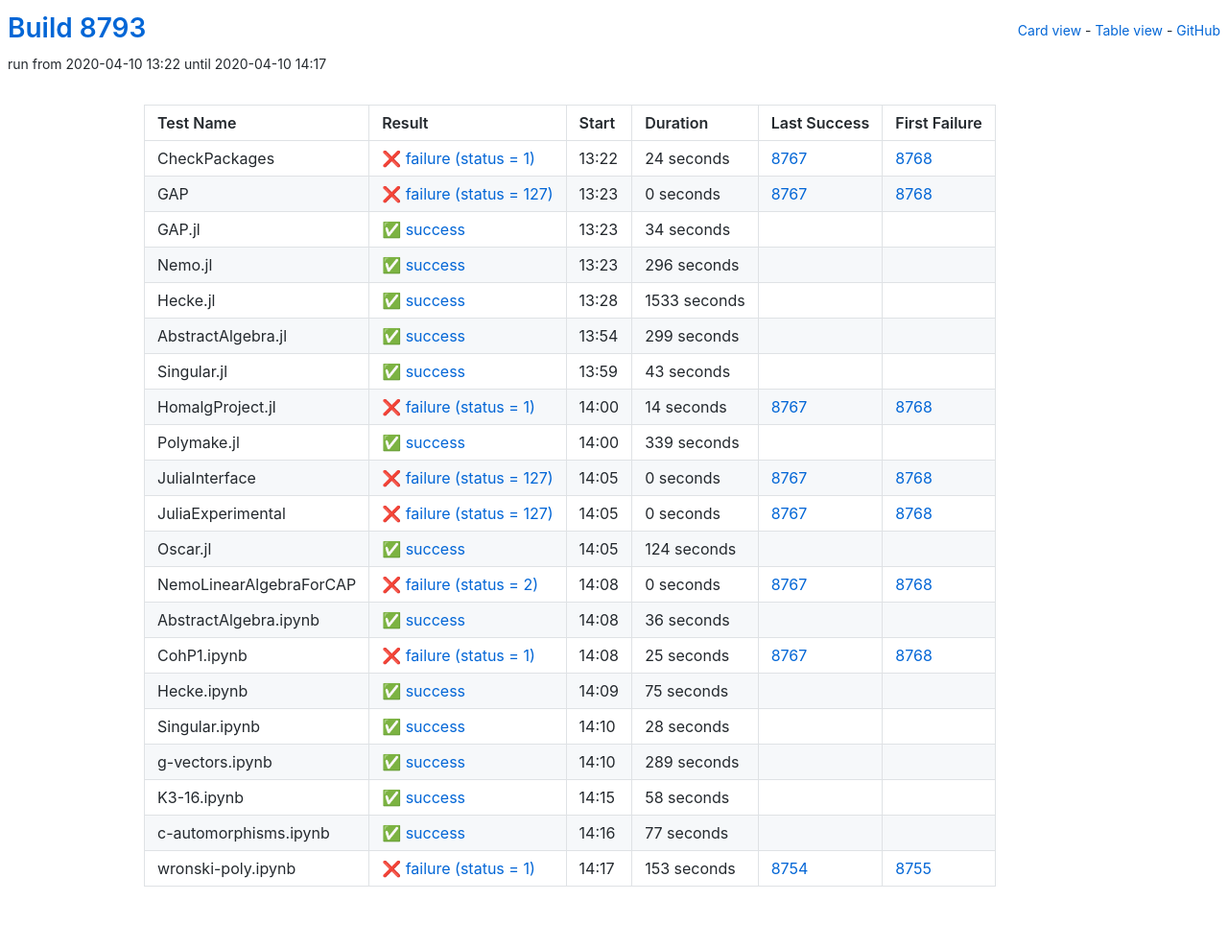
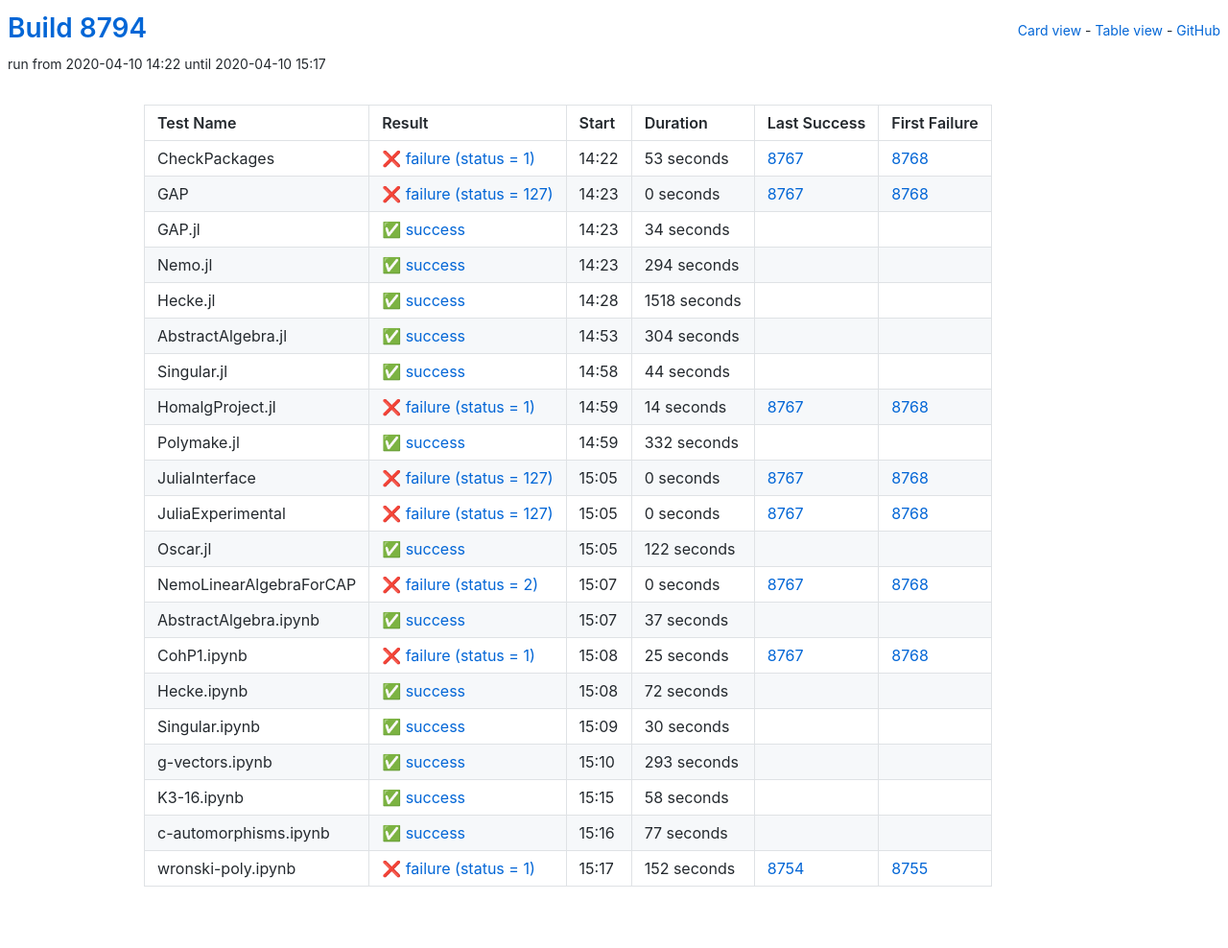
Before and after one commit to oscar-system/oscar-ci-status, a Jekyll site: the page built from table.html, in a window 1280 px wide. Shown: the whole page at 96% size. Built offline with Jekyll 4.4.1, drawn with Linux system fonts in a browser that asks for light colours.

Commit message:
Build 8794

```diff
--- a/_data/ci.yml
+++ b/_data/ci.yml
@@ -1,16 +1,16 @@
-build: 8793
-build_url: https://oscarci.mathematik.uni-kl.de/job/oscar/8793/
+build: 8794
+build_url: https://oscarci.mathematik.uni-kl.de/job/oscar/8794/
 job: oscar
 tests:
-- duration: 24
+- duration: 53
   exitcode: 1
   first_failure: 8768
   first_failure_url: https://oscarci.mathematik.uni-kl.de/job/oscar/8768/
   last_success: 8767
   last_success_url: https://oscarci.mathematik.uni-kl.de/job/oscar/8767/
-  log: https://oscarci.mathematik.uni-kl.de/job/oscar/8793/artifact/logs/build-8793/CheckPackages.log
+  log: https://oscarci.mathematik.uni-kl.de/job/oscar/8794/artifact/logs/build-8794/CheckPackages.log
   name: CheckPackages
-  start: 2020-04-10 13:22
+  start: 2020-04-10 14:22
   status: failure
   success: false
 - duration: 0
@@ -19,9 +19,9 @@ tests:
   first_failure_url: https://oscarci.mathematik.uni-kl.de/job/oscar/8768/
   last_success: 8767
   last_success_url: https://oscarci.mathematik.uni-kl.de/job/oscar/8767/
-  log: https://oscarci.mathematik.uni-kl.de/job/oscar/8793/artifact/logs/build-8793/GAP.log
+  log: https://oscarci.mathematik.uni-kl.de/job/oscar/8794/artifact/logs/build-8794/GAP.log
   name: GAP
-  start: 2020-04-10 13:23
+  start: 2020-04-10 14:23
   status: failure
   success: false
 - duration: 34
@@ -30,53 +30,53 @@ tests:
   first_failure_url: null
   last_success: false
   last_success_url: null
-  log: https://oscarci.mathematik.uni-kl.de/job/oscar/8793/artifact/logs/build-8793/GAP.jl.log
+  log: https://oscarci.mathematik.uni-kl.de/job/oscar/8794/artifact/logs/build-8794/GAP.jl.log
   name: GAP.jl
-  start: 2020-04-10 13:23
+  start: 2020-04-10 14:23
   status: success
   success: true
-- duration: 296
+- duration: 294
   exitcode: 0
   first_failure: false
   first_failure_url: null
   last_success: false
   last_success_url: null
-  log: https://oscarci.mathematik.uni-kl.de/job/oscar/8793/artifact/logs/build-8793/Nemo.jl.log
+  log: https://oscarci.mathematik.uni-kl.de/job/oscar/8794/artifact/logs/build-8794/Nemo.jl.log
   name: Nemo.jl
-  start: 2020-04-10 13:23
+  start: 2020-04-10 14:23
   status: success
   success: true
-- duration: 1533
+- duration: 1518
   exitcode: 0
   first_failure: false
   first_failure_url: null
   last_success: false
   last_success_url: null
-  log: https://oscarci.mathematik.uni-kl.de/job/oscar/8793/artifact/logs/build-8793/Hecke.jl.log
+  log: https://oscarci.mathematik.uni-kl.de/job/oscar/8794/artifact/logs/build-8794/Hecke.jl.log
   name: Hecke.jl
-  start: 2020-04-10 13:28
+  start: 2020-04-10 14:28
   status: success
   success: true
-- duration: 299
+- duration: 304
   exitcode: 0
   first_failure: false
   first_failure_url: null
   last_success: false
   last_success_url: null
-  log: https://oscarci.mathematik.uni-kl.de/job/oscar/8793/artifact/logs/build-8793/AbstractAlgebra.jl.log
+  log: https://oscarci.mathematik.uni-kl.de/job/oscar/8794/artifact/logs/build-8794/AbstractAlgebra.jl.log
   name: AbstractAlgebra.jl
-  start: 2020-04-10 13:54
+  start: 2020-04-10 14:53
   status: success
   success: true
-- duration: 43
+- duration: 44
   exitcode: 0
   first_failure: false
   first_failure_url: null
   last_success: false
   last_success_url: null
-  log: https://oscarci.mathematik.uni-kl.de/job/oscar/8793/artifact/logs/build-8793/Singular.jl.log
+  log: https://oscarci.mathematik.uni-kl.de/job/oscar/8794/artifact/logs/build-8794/Singular.jl.log
   name: Singular.jl
-  start: 2020-04-10 13:59
+  start: 2020-04-10 14:58
   status: success
   success: true
 - duration: 14
@@ -85,20 +85,20 @@ tests:
   first_failure_url: https://oscarci.mathematik.uni-kl.de/job/oscar/8768/
   last_success: 8767
   last_success_url: https://oscarci.mathematik.uni-kl.de/job/oscar/8767/
-  log: https://oscarci.mathematik.uni-kl.de/job/oscar/8793/artifact/logs/build-8793/HomalgProject.jl.log
+  log: https://oscarci.mathematik.uni-kl.de/job/oscar/8794/artifact/logs/build-8794/HomalgProject.jl.log
   name: HomalgProject.jl
-  start: 2020-04-10 14:00
+  start: 2020-04-10 14:59
   status: failure
   success: false
-- duration: 339
+- duration: 332
   exitcode: 0
   first_failure: false
   first_failure_url: null
   last_success: false
   last_success_url: null
-  log: https://oscarci.mathematik.uni-kl.de/job/oscar/8793/artifact/logs/build-8793/Polymake.jl.log
+  log: https://oscarci.mathematik.uni-kl.de/job/oscar/8794/artifact/logs/build-8794/Polymake.jl.log
   name: Polymake.jl
-  start: 2020-04-10 14:00
+  start: 2020-04-10 14:59
   status: success
   success: true
 - duration: 0
@@ -107,9 +107,9 @@ tests:
   first_failure_url: https://oscarci.mathematik.uni-kl.de/job/oscar/8768/
   last_success: 8767
   last_success_url: https://oscarci.mathematik.uni-kl.de/job/oscar/8767/
-  log: https://oscarci.mathematik.uni-kl.de/job/oscar/8793/artifact/logs/build-8793/JuliaInterface.log
+  log: https://oscarci.mathematik.uni-kl.de/job/oscar/8794/artifact/logs/build-8794/JuliaInterface.log
   name: JuliaInterface
-  start: 2020-04-10 14:05
+  start: 2020-04-10 15:05
   status: failure
   success: false
 - duration: 0
@@ -118,20 +118,20 @@ tests:
   first_failure_url: https://oscarci.mathematik.uni-kl.de/job/oscar/8768/
   last_success: 8767
   last_success_url: https://oscarci.mathematik.uni-kl.de/job/oscar/8767/
-  log: https://oscarci.mathematik.uni-kl.de/job/oscar/8793/artifact/logs/build-8793/JuliaExperimental.log
+  log: https://oscarci.mathematik.uni-kl.de/job/oscar/8794/artifact/logs/build-8794/JuliaExperimental.log
   name: JuliaExperimental
-  start: 2020-04-10 14:05
+  start: 2020-04-10 15:05
   status: failure
   success: false
-- duration: 124
+- duration: 122
   exitcode: 0
   first_failure: false
   first_failure_url: null
   last_success: false
   last_success_url: null
-  log: https://oscarci.mathematik.uni-kl.de/job/oscar/8793/artifact/logs/build-8793/Oscar.jl.log
+  log: https://oscarci.mathematik.uni-kl.de/job/oscar/8794/artifact/logs/build-8794/Oscar.jl.log
   name: Oscar.jl
-  start: 2020-04-10 14:05
+  start: 2020-04-10 15:05
   status: success
   success: true
 - duration: 0
@@ -140,20 +140,20 @@ tests:
   first_failure_url: https://oscarci.mathematik.uni-kl.de/job/oscar/8768/
   last_success: 8767
   last_success_url: https://oscarci.mathematik.uni-kl.de/job/oscar/8767/
-  log: https://oscarci.mathematik.uni-kl.de/job/oscar/8793/artifact/logs/build-8793/NemoLinearAlgebraForCAP.log
+  log: https://oscarci.mathematik.uni-kl.de/job/oscar/8794/artifact/logs/build-8794/NemoLinearAlgebraForCAP.log
   name: NemoLinearAlgebraForCAP
-  start: 2020-04-10 14:08
+  start: 2020-04-10 15:07
   status: failure
   success: false
-- duration: 36
+- duration: 37
   exitcode: 0
   first_failure: false
   first_failure_url: null
   last_success: false
   last_success_url: null
-  log: https://oscarci.mathematik.uni-kl.de/job/oscar/8793/artifact/logs/build-8793/AbstractAlgebra.ipynb.log
+  log: https://oscarci.mathematik.uni-kl.de/job/oscar/8794/artifact/logs/build-8794/AbstractAlgebra.ipynb.log
   name: AbstractAlgebra.ipynb
-  start: 2020-04-10 14:08
+  start: 2020-04-10 15:07
   status: success
   success: true
 - duration: 25
@@ -162,42 +162,42 @@ tests:
   first_failure_url: https://oscarci.mathematik.uni-kl.de/job/oscar/8768/
   last_success: 8767
   last_success_url: https://oscarci.mathematik.uni-kl.de/job/oscar/8767/
-  log: https://oscarci.mathematik.uni-kl.de/job/oscar/8793/artifact/logs/build-8793/CohP1.ipynb.log
+  log: https://oscarci.mathematik.uni-kl.de/job/oscar/8794/artifact/logs/build-8794/CohP1.ipynb.log
   name: CohP1.ipynb
-  start: 2020-04-10 14:08
+  start: 2020-04-10 15:08
   status: failure
   success: false
-- duration: 75
+- duration: 72
   exitcode: 0
   first_failure: false
   first_failure_url: null
   last_success: false
   last_success_url: null
-  log: https://oscarci.mathematik.uni-kl.de/job/oscar/8793/artifact/logs/build-8793/Hecke.ipynb.log
+  log: https://oscarci.mathematik.uni-kl.de/job/oscar/8794/artifact/logs/build-8794/Hecke.ipynb.log
   name: Hecke.ipynb
-  start: 2020-04-10 14:09
+  start: 2020-04-10 15:08
   status: success
   success: true
-- duration: 28
+- duration: 30
   exitcode: 0
   first_failure: false
   first_failure_url: null
   last_success: false
   last_success_url: null
-  log: https://oscarci.mathematik.uni-kl.de/job/oscar/8793/artifact/logs/build-8793/Singular.ipynb.log
+  log: https://oscarci.mathematik.uni-kl.de/job/oscar/8794/artifact/logs/build-8794/Singular.ipynb.log
   name: Singular.ipynb
-  start: 2020-04-10 14:10
+  start: 2020-04-10 15:09
   status: success
   success: true
-- duration: 289
+- duration: 293
   exitcode: 0
   first_failure: false
   first_failure_url: null
   last_success: false
   last_success_url: null
-  log: https://oscarci.mathematik.uni-kl.de/job/oscar/8793/artifact/logs/build-8793/g-vectors.ipynb.log
+  log: https://oscarci.mathematik.uni-kl.de/job/oscar/8794/artifact/logs/build-8794/g-vectors.ipynb.log
   name: g-vectors.ipynb
-  start: 2020-04-10 14:10
+  start: 2020-04-10 15:10
   status: success
   success: true
 - duration: 58
@@ -206,9 +206,9 @@ tests:
   first_failure_url: null
   last_success: false
   last_success_url: null
-  log: https://oscarci.mathematik.uni-kl.de/job/oscar/8793/artifact/logs/build-8793/K3-16.ipynb.log
+  log: https://oscarci.mathematik.uni-kl.de/job/oscar/8794/artifact/logs/build-8794/K3-16.ipynb.log
   name: K3-16.ipynb
-  start: 2020-04-10 14:15
+  start: 2020-04-10 15:15
   status: success
   success: true
 - duration: 77
@@ -217,19 +217,19 @@ tests:
   first_failure_url: null
   last_success: false
   last_success_url: null
-  log: https://oscarci.mathematik.uni-kl.de/job/oscar/8793/artifact/logs/build-8793/c-automorphisms.ipynb.log
+  log: https://oscarci.mathematik.uni-kl.de/job/oscar/8794/artifact/logs/build-8794/c-automorphisms.ipynb.log
   name: c-automorphisms.ipynb
-  start: 2020-04-10 14:16
+  start: 2020-04-10 15:16
   status: success
   success: true
-- duration: 153
+- duration: 152
   exitcode: 1
   first_failure: 8755
   first_failure_url: https://oscarci.mathematik.uni-kl.de/job/oscar/8755/
   last_success: 8754
   last_success_url: https://oscarci.mathematik.uni-kl.de/job/oscar/8754/
-  log: https://oscarci.mathematik.uni-kl.de/job/oscar/8793/artifact/logs/build-8793/wronski-poly.ipynb.log
+  log: https://oscarci.mathematik.uni-kl.de/job/oscar/8794/artifact/logs/build-8794/wronski-poly.ipynb.log
   name: wronski-poly.ipynb
-  start: 2020-04-10 14:17
+  start: 2020-04-10 15:17
   status: failure
   success: false
```
Also changed, not shown: README.md.
